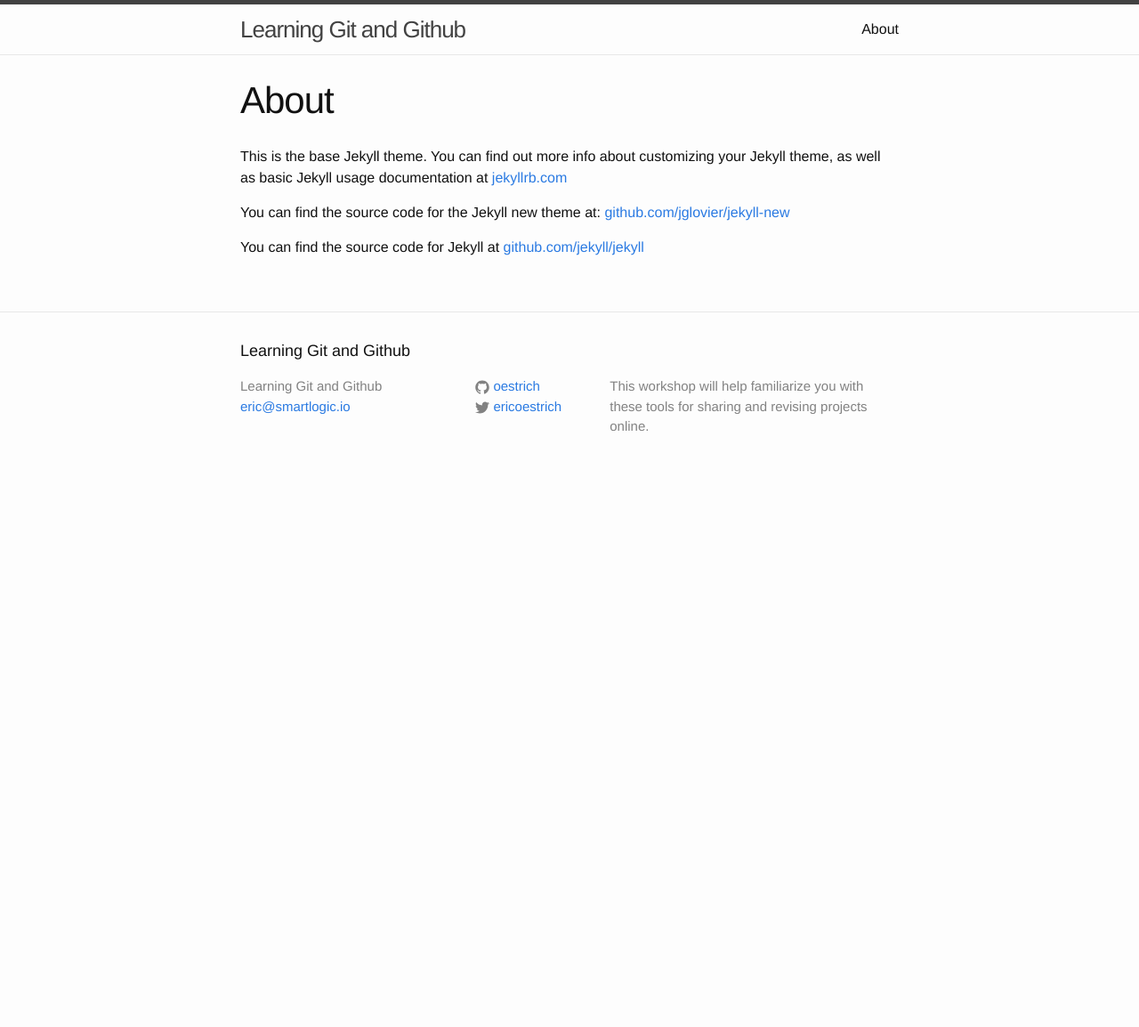
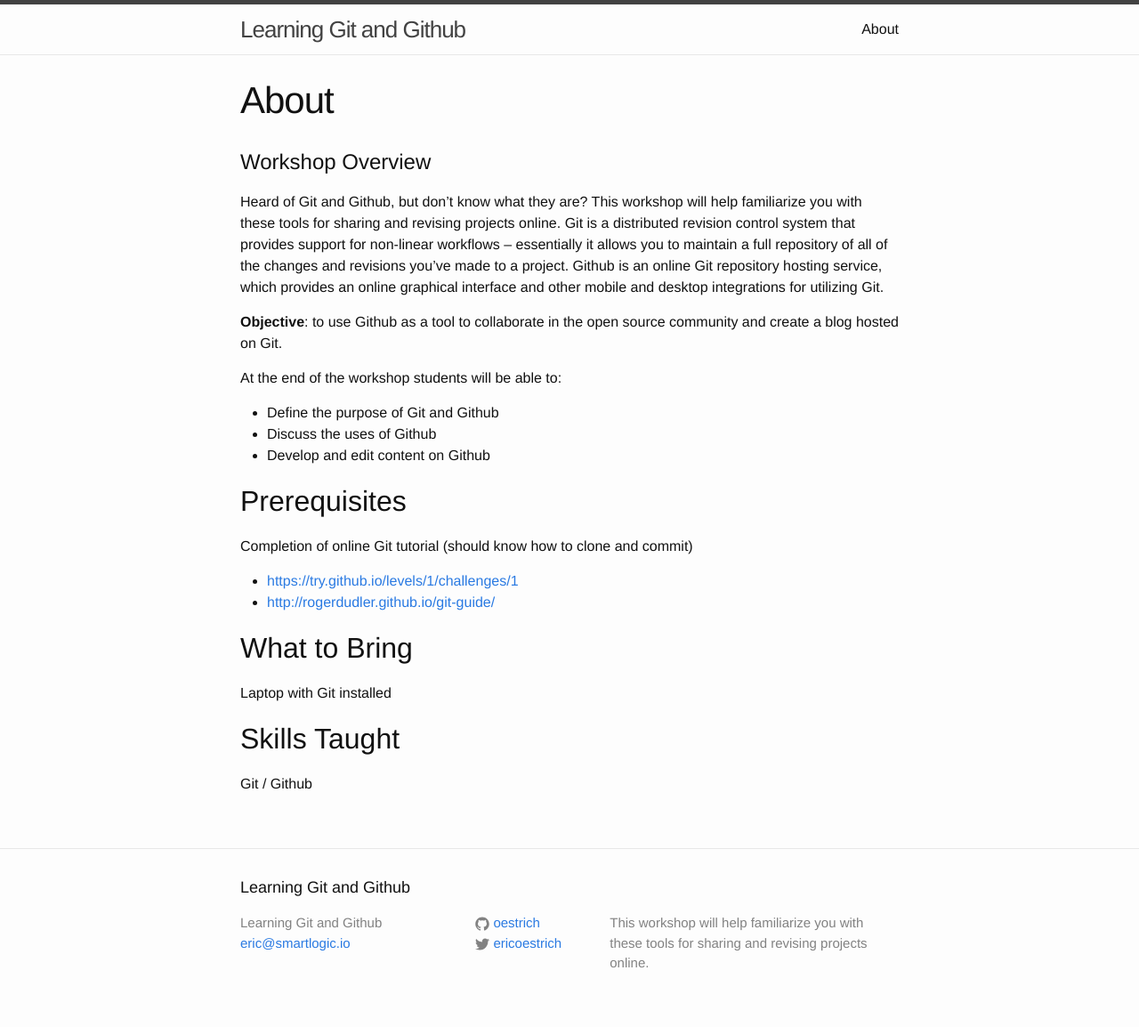
Before and after one commit to smartlogic/betamore-github, a Jekyll site: the page built from about.md, in a window 1280 px wide. Shown: the whole page at 89% size. Built offline with Jekyll 4.4.1, drawn with Linux system fonts in a browser that asks for light colours; before the commit the page ends 900 px from its top, so only the background shows below that.

Commit message:
Update about and initial page

```diff
--- a/about.md
+++ b/about.md
@@ -4,8 +4,29 @@ title: About
 permalink: /about/
 ---
 
-This is the base Jekyll theme. You can find out more info about customizing your Jekyll theme, as well as basic Jekyll usage documentation at [jekyllrb.com](http://jekyllrb.com/)
+# Workshop Overview
 
-You can find the source code for the Jekyll new theme at: [github.com/jglovier/jekyll-new](https://github.com/jglovier/jekyll-new)
+Heard of Git and Github, but don’t know what they are? This workshop will help familiarize you with these tools for sharing and revising projects online. Git is a distributed revision control system that provides support for non-linear workflows – essentially it allows you to maintain a full repository of all of the changes and revisions  you’ve made to a project. Github is an online Git repository hosting service, which provides an online graphical interface and other mobile and desktop integrations for utilizing Git.
 
-You can find the source code for Jekyll at [github.com/jekyll/jekyll](https://github.com/jekyll/jekyll)
+__Objective__: to use Github as a tool to collaborate in the open source community and create a blog hosted on Git.
+
+At the end of the workshop students will be able to:
+
+ - Define the purpose of Git and Github
+ - Discuss the uses of Github
+ - Develop and edit content on Github
+
+## Prerequisites
+
+Completion of online Git tutorial (should know how to clone and commit)
+
+ - [https://try.github.io/levels/1/challenges/1](https://try.github.io/levels/1/challenges/1)
+ - [http://rogerdudler.github.io/git-guide/](http://rogerdudler.github.io/git-guide/)
+
+## What to Bring
+
+Laptop with Git installed
+
+## Skills Taught
+
+Git / Github
```
Also changed, not shown: _posts/2015-05-06-welcome-to-betamore.markdown (+26 -1 lines).
